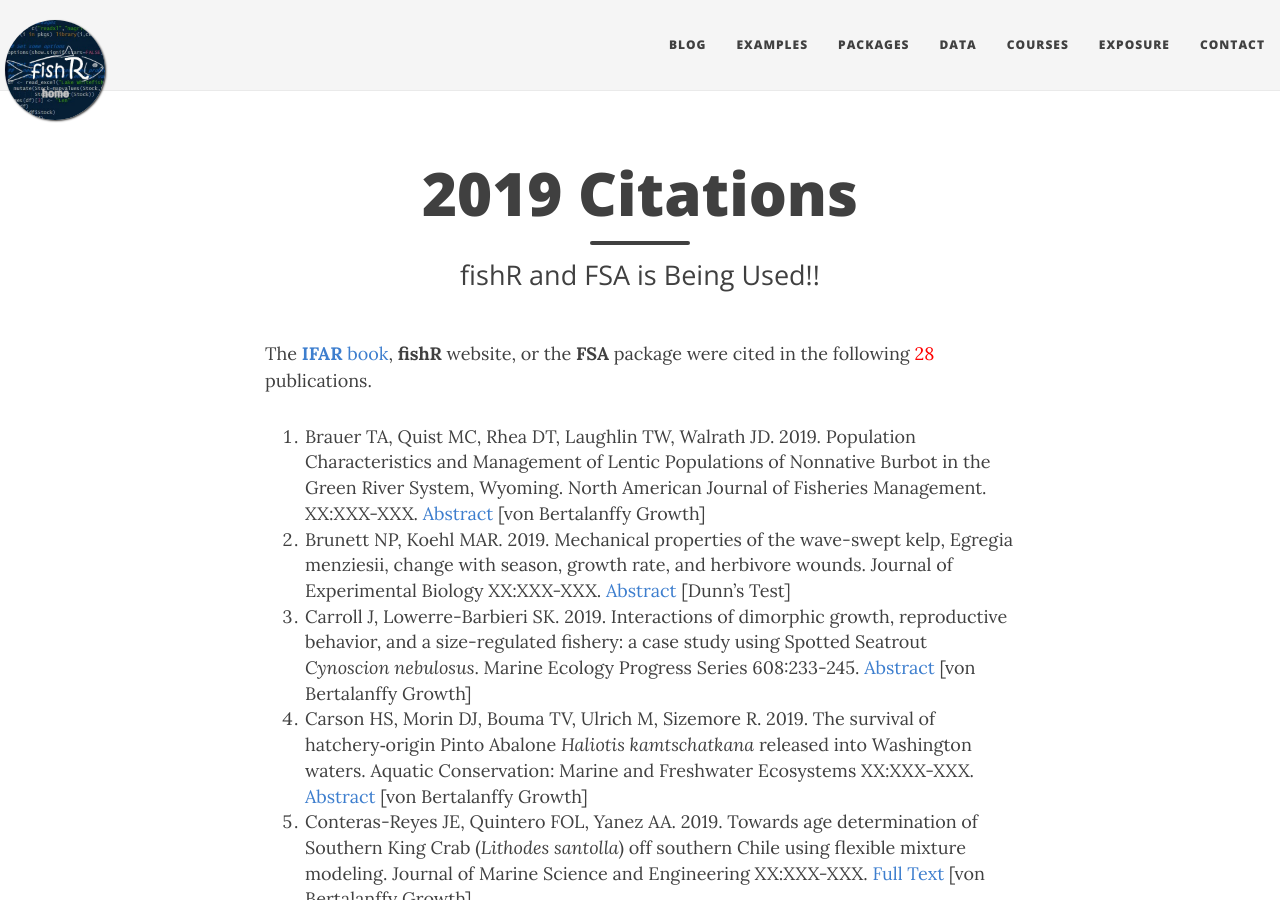
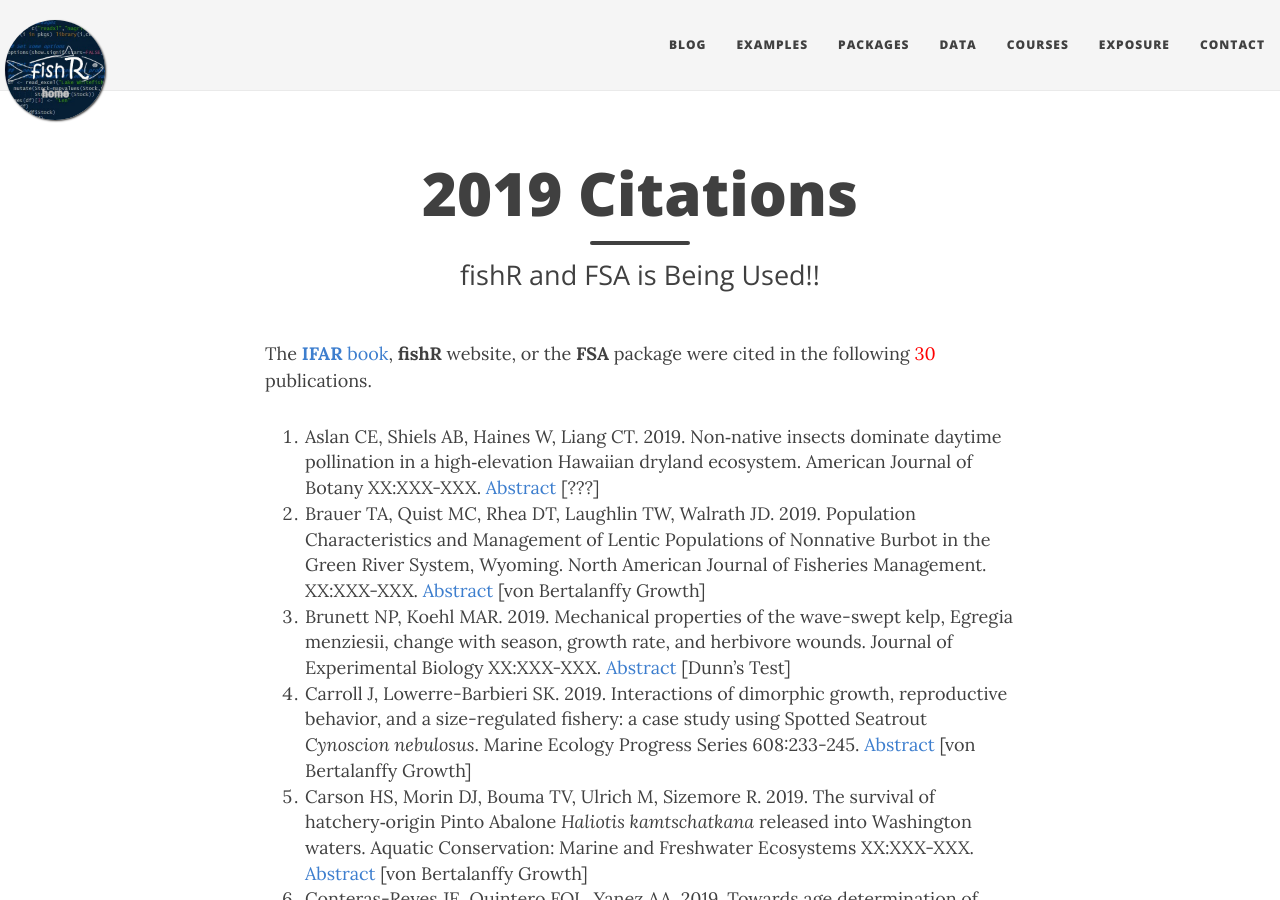
Before and after one commit to droglenc/fishR, a Jekyll site: the page built from exposure/exposure-citations19.md, in a window 1280 px wide and 900 px high. Built offline with Jekyll 4.4.1, drawn with Linux system fonts in a browser that asks for light colours; nearby versions of some CDN libraries; some of the changed text lies outside the part shown.

Commit message:
Update exposure-citations19.md

```diff
--- a/exposure/exposure-citations19.md
+++ b/exposure/exposure-citations19.md
@@ -5,8 +5,9 @@ subtitle: fishR and FSA is Being Used!!
 css: "/css/exposure-citation.css"
 ---
 
-The [**IFAR** book](http://derekogle.com/IFAR/), **fishR** website, or the **FSA** package were cited in the following <span id="contact-div">28</span> publications.
+The [**IFAR** book](http://derekogle.com/IFAR/), **fishR** website, or the **FSA** package were cited in the following <span id="contact-div">30</span> publications.
 
+1. Aslan CE, Shiels AB, Haines W, Liang CT. 2019. Non‐native insects dominate daytime pollination in a high‐elevation Hawaiian dryland ecosystem. American Journal of Botany XX:XXX-XXX. [Abstract](https://bsapubs.onlinelibrary.wiley.com/doi/abs/10.1002/ajb2.1233) [???]
 1. Brauer TA, Quist MC, Rhea DT, Laughlin TW, Walrath JD. 2019. Population Characteristics and Management of Lentic Populations of Nonnative Burbot in the Green River System, Wyoming. North American Journal of Fisheries Management. XX:XXX-XXX. [Abstract](https://afspubs.onlinelibrary.wiley.com/doi/abs/10.1002/nafm.10247) [von Bertalanffy Growth]
 1. Brunett NP, Koehl MAR. 2019. Mechanical properties of the wave-swept kelp, Egregia menziesii, change with season, growth rate, and herbivore wounds. Journal of Experimental Biology XX:XXX-XXX. [Abstract](http://jeb.biologists.org/content/early/2019/01/23/jeb.190595.abstract) [Dunn's Test]
 1. Carroll J, Lowerre-Barbieri SK. 2019. Interactions of dimorphic growth, reproductive behavior, and a size-regulated fishery: a case study using Spotted Seatrout *Cynoscion nebulosus*. Marine Ecology Progress Series 608:233-245. [Abstract](https://www.int-res.com/abstracts/meps/v608/p233-245) [von Bertalanffy Growth]
@@ -25,6 +26,7 @@ The [**IFAR** book](http://derekogle.com/IFAR/), **fishR** website, or the **FSA
 1. Honkanen HM, Boylan P, Dodd JA, Adams CE. 2019. Life stage‐specific, stochastic environmental effects overlay density dependence in an Atlantic salmon population. Ecology of Freshwater Fish 28:156-166 [Abstract](https://onlinelibrary.wiley.com/doi/10.1111/eff.12439) [Stock-Recruitment]
 1. Knight CT, Kraus RT, Panos DA, Gorman AM, Leonhardt BS, Robinson J, Thomas M. 2019. Is barotrauma an important factor in the discard mortality of Yellow Perch. Journal of Fisheries and Wildlife Management XX:XXX-XXX. [Full Text](http://www.fwspubs.org/doi/pdf/10.3996/062018-JFWM-056) [Bootstrapping]
 1. Kozfkay CC, Peterson MP, Sandford BP, Johnson EL, Kline P. 2019. The productivity and viability of Snake River Sockeye Salmon hatchery adults released into Redfish Lake, Idaho. Transactions of the American Fisheries Society XX:XXX-XXX. [Abstract](https://www.researchgate.net/publication/330492892_The_Productivity_and_Viability_of_Snake_River_Sockeye_Salmon_Hatchery_Adults_Released_into_Redfish_Lake_Idaho) [XXX]
+1. Little CJ, Altermatt F. 2019. Differential resource consumption in leaf litter mixtures by native and non-native amphipods. Aquatic Ecology XX:XXX-XXX. [Abstract](https://link.springer.com/article/10.1007/s10452-019-09679-3) [Dunn's Test]
 1. Lopez-Nunez FA, Ribeiro S, Marchante H, Heleno RH, Marchanged E. 2019. Life inside a gall: diversity, phenology and structure of Portuguese gall communities, their hosts, parasitoids and inquilines. Arthropod-Plant Interactions XX:XXX-XXX. [Abstract](https://link.springer.com/article/10.1007/s11829-018-9655-4) [Dunn's Test]
 1. MacNaughton CJ, Kovachik C, Enders EC. 2019. Standard metabolic rate models for Carmine Shiner (*Notropis percobromus*) and Common Shiner (*Luxilus cornutus*) across different temperature regimes. Journal of Fish Biology XX:XXX-XXX. [Abstract](https://onlinelibrary.wiley.com/doi/abs/10.1111/jfb.13869) [Nonlinear Modeling]
 1. Mikles CS, Harms CA, Buckel JA, Rudershausen PJ. 2019. Examining the severity of roof‐hooking injuries in dolphinfish: A comparison between computed tomography and gross necropsy. North American Journal of Fisheries Management XX:XXX-XXX. [Abstract](https://afspubs.onlinelibrary.wiley.com/doi/abs/10.1002/nafm.10252) [Dunn's Test]
```
